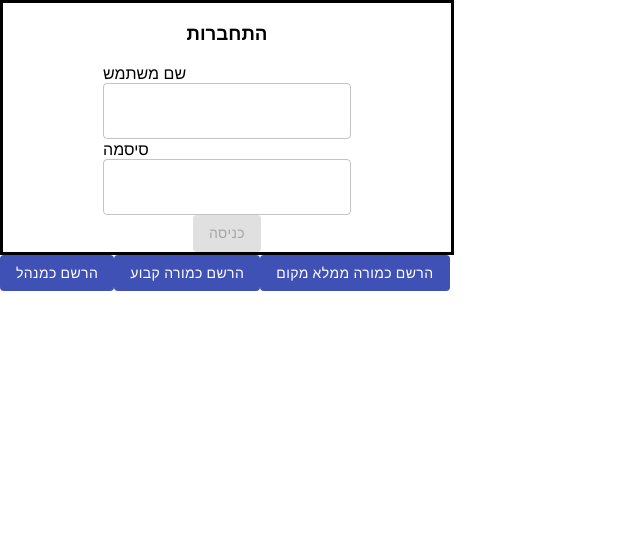
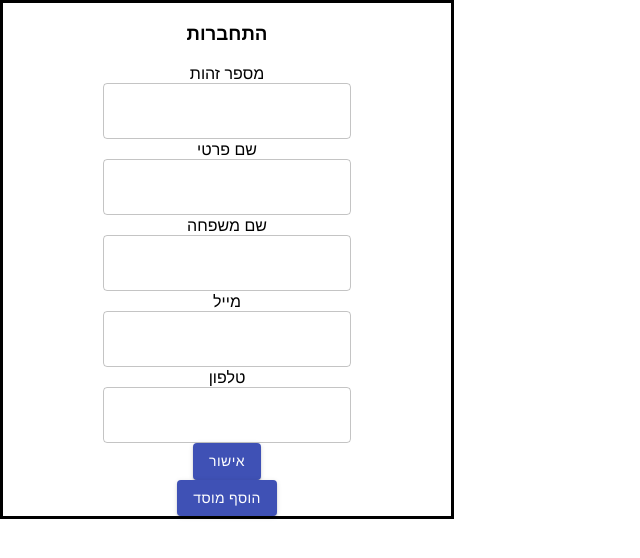
Before and after one commit to ayala8585/SubstituteSystem, a React (Create React App) app: page /SignUpTeacher in a window 1280 px wide. Shown: the top 558 px of the page, without its empty margins (0-640 px from the left). Built offline with nearby package versions, Linux system fonts and the light colour scheme.

Commit message:
start of teacher form

```diff
--- a/src/App.js
+++ b/src/App.js
@@ -1,73 +1,67 @@
-import React from 'react';
-import Login from './components/login/login'
-import SignUp from './components/signUp/signUp'
-import SignUpPrincipal from './components/signUp/signUpPrincipal'
-import GeneralSignUp from './components/signUp/generalSignUp'
-import SignUpSubstitute from './components/signUp/signUpSubstitute'
-import AddInstitution from './components/signUp/addInstitution'
-import AddInstitutionTeacher from './components/signUp/addInstitutionTeacher'
-import SubtractionReport from './components/teacherPage/subtractionReport'
-import SelectHour from './components/teacherPage/selectHour'
-import './App.css';
-import { Route, Switch, Link, BrowserRouter as Router, useHistory } from 'react-router-dom';
-import signUp from './components/signUp/signUp';
-import LastSuggestions from './components/substituteTeacherPage/lastSuggestions';
-import Home from './components/teacherPage/home'
+import React from "react";
+import { Route, Switch, BrowserRouter as Router } from "react-router-dom";
 
+import "./App.css";
+import Login from "./components/login/login";
+import SignUp from "./components/signUp/signUp";
+import Home from "./components/teacherPage/home";
+import SelectHour from "./components/teacherPage/selectHour";
+import GeneralSignUp from "./components/signUp/generalSignUp";
+import SignUpTeacher from "./components/signUp/SignUpTeacher";
+import AddInstitution from "./components/signUp/addInstitution";
+import SignUpPrincipal from "./components/signUp/signUpPrincipal";
+import SignUpSubstitute from "./components/signUp/signUpSubstitute";
+import SubtractionReport from "./components/teacherPage/subtractionReport";
+import AddInstitutionTeacher from "./components/signUp/addInstitutionTeacher";
+import LastSuggestions from "./components/substituteTeacherPage/lastSuggestions";
 
 function App() {
   return (
     <div>
       <Router>
         <Switch>
-          <Route path='/login'>
+          <Route path="/login">
             <Login />
             <SignUp />
           </Route>
 
-          <Route path='/signUpPrincipal'>
+          <Route path="/SignUpTeacher">
+            <SignUpTeacher />
+          </Route>
+
+          <Route path="/signUpPrincipal">
             <SignUpPrincipal />
           </Route>
-
-          <Route path='/generalSignUp'>
+          <Route path="/generalSignUp">
             <GeneralSignUp />
           </Route>
-
-          <Route path='/signUpSubstitute'>
+          <Route path="/signUpSubstitute">
             <SignUpSubstitute />
           </Route>
-
-          <Route path='/addInstitution'>
+          <Route path="/addInstitution">
             <AddInstitution />
           </Route>
-
-          <Route path='/addInstitutionTeacher'>
+          <Route path="/addInstitutionTeacher">
             <AddInstitutionTeacher />
           </Route>
-
-          <Route path='/subtractionReport'>
+          <Route path="/subtractionReport">
             <SubtractionReport />
           </Route>
-
-          <Route path='/selectHour'>
+          <Route path="/selectHour">
             <SelectHour />
           </Route>
-
-          <Route path='/lastSuggestions'>
+          <Route path="/lastSuggestions">
             <LastSuggestions />
           </Route>
-
-          <Route path='/teacherHome'>
+          <Route path="/teacherHome">
             <Home />
           </Route>
-
-          <Route path='/'>
+          <Route path="/">
             <Login />
             <SignUp />
           </Route>
         </Switch>
       </Router>
-
     </div>
   );
 }
--- /dev/null
+++ b/src/components/signUp/SignUpTeacher.js
@@ -0,0 +1,98 @@
+import React, { useState } from "react";
+import Button from "@material-ui/core/Button";
+
+import "./signUpTeacher.css";
+import ValidateTextField from "../common/validateTextField";
+
+const SignUpTeacher = (props) => {
+  const [id, setId] = useState("");
+  const [firstName, setFirstName] = useState("");
+  const [lastName, setLastName] = useState("");
+  const [email, setEmail] = useState("");
+  const [phone, setPhone] = useState("");
+  const [isInstitutionPanelOpen, setIsInstitutionPanelOpen] = useState(false);
+
+  const handleSubmit = (event) => {
+    event.preventDefault();
+    //TODO: handle submit
+  };
+
+  return (
+    <form onSubmit={handleSubmit} className="form">
+      <h3>התחברות</h3>
+
+      <ValidateTextField
+        label="מספר זהות"
+        text={id}
+        onChange={(value) => setId(value)}
+        validate={() => {
+          return id.length < 7;
+        }}
+        errorMessage={"שדה זה חייב להכיל מינינום 7 תווים"}
+      />
+      <ValidateTextField
+        label="שם פרטי"
+        text={firstName}
+        onChange={(value) => setFirstName(value)}
+        validate={() => {
+          return firstName === "";
+        }}
+        errorMessage={"שדה חובה"}
+      />
+
+      <ValidateTextField
+        label="שם משפחה"
+        text={lastName}
+        onChange={(value) => setLastName(value)}
+        validate={() => {
+          return lastName === "";
+        }}
+        errorMessage={"שדה חובה"}
+      />
+
+      <ValidateTextField
+        label="מייל"
+        text={email}
+        onChange={(value) => setEmail(value)}
+        validate={() => {
+          return email === "";
+        }}
+        errorMessage={"שדה חובה"}
+      />
+      <ValidateTextField
+        label="טלפון"
+        text={phone}
+        onChange={(value) => setPhone(value)}
+        validate={() => {
+          return phone.length < 7;
+        }}
+        errorMessage={"שדה זה חייב להכיל מינימום 7 תווים"}
+      />
+
+      <Button type="submit" variant="contained" color="primary">
+        אישור
+      </Button>
+      <Button
+        variant="contained"
+        color="primary"
+        onClick={() => setIsInstitutionPanelOpen(true)}
+      >
+        הוסף מוסד
+      </Button>
+      {isInstitutionPanelOpen && (
+        <>
+          institution to teacher
+          <Button
+            variant="contained"
+            color="primary"
+            onClick={() => setIsInstitutionPanelOpen(false)}
+          >
+            שמור
+          </Button>
+        </>
+      )}
+    </form>
+  );
+};
+
+export default SignUpTeacher;
--- a/src/components/signUp/signUp.js
+++ b/src/components/signUp/signUp.js
@@ -29,7 +29,7 @@ const SignUp = (props) => {
         variant="contained"
         color="primary"
         disableElevation
-        onClick={() => generalSignUp(2)}
+        onClick={() => history.push("/SignUpTeacher")}
       >
         הרשם כמורה קבוע
       </Button>
--- /dev/null
+++ b/src/components/signUp/signUpTeacher.css
@@ -0,0 +1,9 @@
+.form {
+  border: solid;
+  display: flex;
+  flex-direction: column;
+  justify-content: space-around;
+  align-items: center;
+  height: 55%;
+  width: 35%;
+}
```
